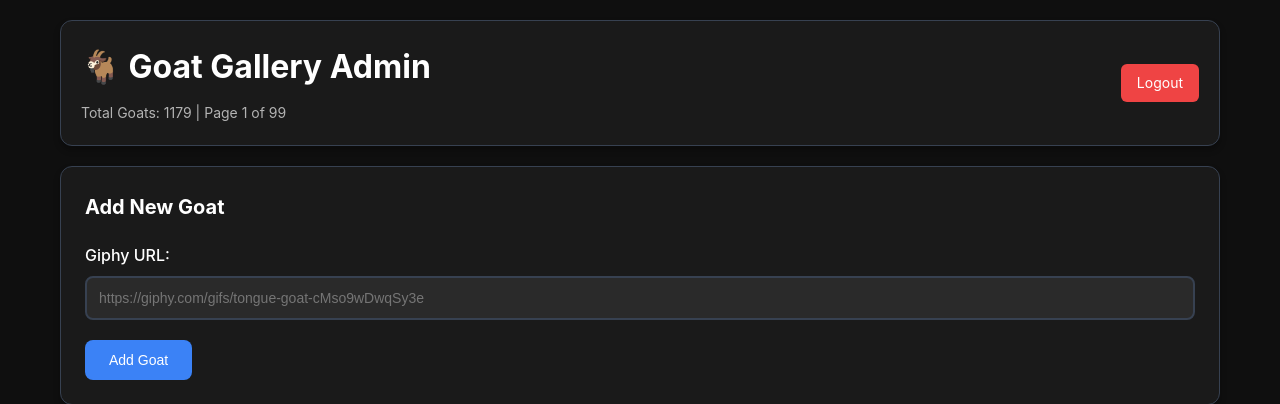
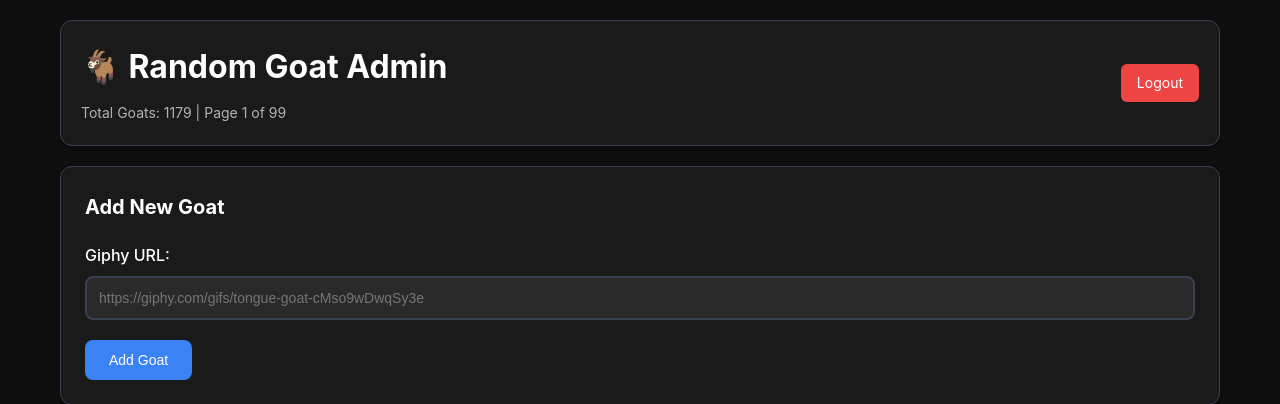
Before and after one commit to jeremehancock/RandomGoat.com, a PHP site: page /admin/index.php in a window 1280 px wide. Shown: the top 404 px of the page. Run offline with PHP 8.4, Linux system fonts and the light colour scheme; the visitor is signed in with stand-in values (Sample User, id 1).

Commit message:
updated admin

```diff
--- a/admin/index.php
+++ b/admin/index.php
@@ -550,7 +550,7 @@ $currentGoats = array_slice($allGoatIds, $offset, $perPage);
         <div class="container">
             <div class="header">
                 <div class="header-content">
-                    <h1>🐐 Goat Gallery Admin</h1>
+                    <h1>🐐 Random Goat Admin</h1>
                     <div class="stats">
                         Total Goats: <?php echo $totalGoats; ?> |
                         Page <?php echo $page; ?> of <?php echo max(1, $totalPages); ?>
```
